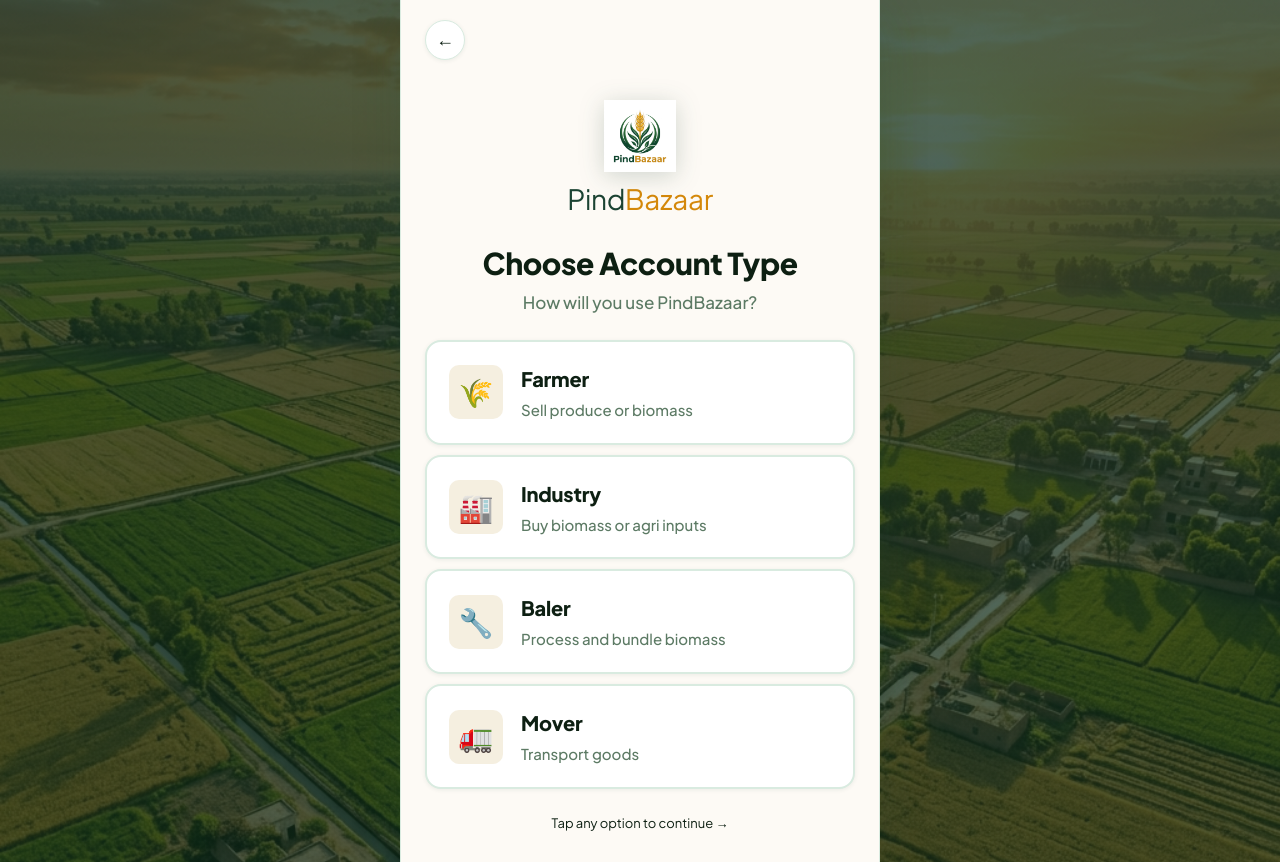
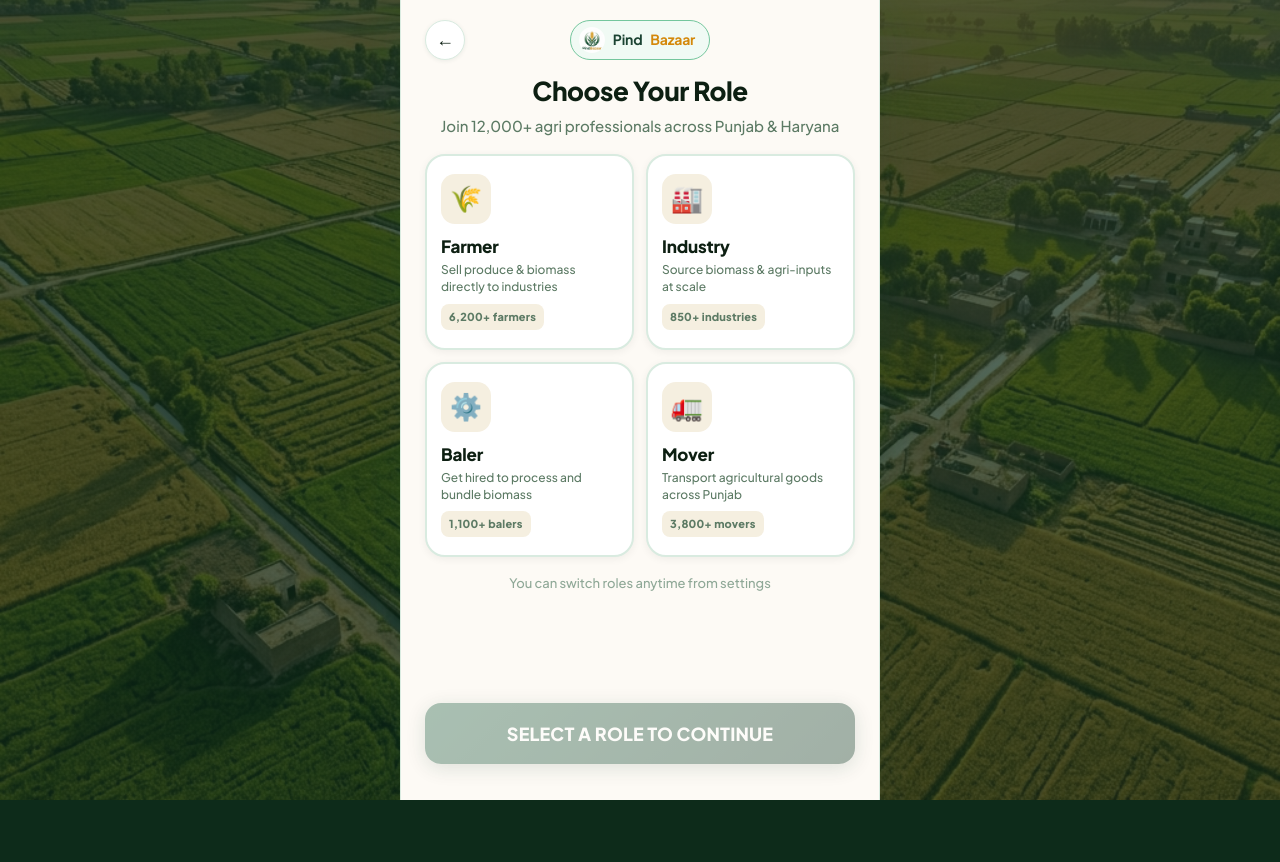
Before and after one commit to AryanOg0209/PindBazaar, a React (Vite) app in the folder frontend/: page /signup/type in a window 1280 px wide. After the commit the page ends 800 px from the top, so only its background shows below. Built offline with nearby package versions, Linux system fonts and the light colour scheme.

Commit message:
Redesign AccountTypePage with role cards and perks

```diff
--- a/frontend/src/pages/AccountTypePage.jsx
+++ b/frontend/src/pages/AccountTypePage.jsx
@@ -4,62 +4,188 @@
 const LOGO = '/logo.png';
 
 const ACCOUNT_TYPES = [
-  { key: 'farmer',   icon: '🌾', label: 'Farmer',   desc: 'Sell produce or biomass' },
-  { key: 'industry', icon: '🏭', label: 'Industry',  desc: 'Buy biomass or agri inputs' },
-  { key: 'baler',    icon: '🔧', label: 'Baler',     desc: 'Process and bundle biomass' },
-  { key: 'mover',    icon: '🚛', label: 'Mover',     desc: 'Transport goods' },
+  {
+    key: 'farmer',
+    emoji: '🌾',
+    label: 'Farmer',
+    desc: 'Sell produce & biomass directly to industries',
+    stats: '6,200+ farmers',
+    color: '#2D6A4F',
+    bgColor: '#D8F3DC',
+    perks: ['Best market prices', 'Direct buyer access', 'Free listings'],
+  },
+  {
+    key: 'industry',
+    emoji: '🏭',
+    label: 'Industry',
+    desc: 'Source biomass & agri-inputs at scale',
+    stats: '850+ industries',
+    color: '#1B5E9E',
+    bgColor: '#DBEAFE',
+    perks: ['Verified suppliers', 'Bulk orders', 'Quality assured'],
+  },
+  {
+    key: 'baler',
+    emoji: '⚙️',
+    label: 'Baler',
+    desc: 'Get hired to process and bundle biomass',
+    stats: '1,100+ balers',
+    color: '#92400E',
+    bgColor: '#FEF3C7',
+    perks: ['Job alerts nearby', 'Upfront payments', 'Season-round work'],
+  },
+  {
+    key: 'mover',
+    emoji: '🚛',
+    label: 'Mover',
+    desc: 'Transport agricultural goods across Punjab',
+    stats: '3,800+ movers',
+    color: '#7C3AED',
+    bgColor: '#EDE9FE',
+    perks: ['Route matching', 'Instant bookings', 'GPS tracking'],
+  },
 ];
 
 export default function AccountTypePage() {
   const navigate  = useNavigate();
   const [selected, setSelected] = useState(null);
 
-  // Tap a card → save role → immediately go to phone page
   const handleSelect = (key) => {
     setSelected(key);
     sessionStorage.setItem('pb_role', key);
-    // Small delay so user sees the selection highlight before navigating
-    setTimeout(() => navigate('/signup/phone'), 180);
+    setTimeout(() => navigate('/signup/phone'), 200);
   };
 
+  const selectedType = ACCOUNT_TYPES.find(t => t.key === selected);
+
   return (
-    <div className="page">
+    <div className="page" style={{ background: 'var(--cream)' }}>
+      {/* Header */}
       <div className="header-bar">
         <button className="back-btn" onClick={() => navigate('/auth')}>←</button>
+        <div style={{ flex: 1, display: 'flex', justifyContent: 'center' }}>
+          <div className="logo-chip">
+            <img src={LOGO} alt="PindBazaar" />
+            Pind<span style={{ color: 'var(--gold-600)' }}>Bazaar</span>
+          </div>
+        </div>
+        <div style={{ width: 40 }} />
       </div>
 
-      <div className="page-content">
-        <div className="logo-center">
-          <img src={LOGO} alt="PindBazaar" />
-          <div className="logo-name">Pind<span>Bazaar</span></div>
+      <div className="page-content" style={{ paddingTop: 8, gap: 16 }}>
+        {/* Title */}
+        <div style={{ textAlign: 'center' }}>
+          <h2 style={{ fontSize: 26, marginBottom: 6 }}>Choose Your Role</h2>
+          <p className="subtitle" style={{ fontSize: 15 }}>
+            Join 12,000+ agri professionals across Punjab &amp; Haryana
+          </p>
         </div>
 
-        <div style={{ textAlign: 'center' }}>
-          <h2>Choose Account Type</h2>
-          <p className="subtitle">How will you use PindBazaar?</p>
-        </div>
-
-        <div style={{ display: 'flex', flexDirection: 'column', gap: 10, marginTop: 4 }}>
+        {/* Role Grid */}
+        <div style={{ display: 'grid', gridTemplateColumns: '1fr 1fr', gap: 12 }}>
           {ACCOUNT_TYPES.map((type) => (
             <div
               key={type.key}
-              className={`option-card${selected === type.key ? ' selected' : ''}`}
               onClick={() => handleSelect(type.key)}
-              style={{ cursor: 'pointer' }}
+              style={{
+                background: selected === type.key ? type.bgColor : 'white',
+                border: `2.5px solid ${selected === type.key ? type.color : 'var(--border)'}`,
+                borderRadius: 20,
+                padding: '18px 14px',
+                cursor: 'pointer',
+                transition: 'all .2s cubic-bezier(.4,0,.2,1)',
+                boxShadow: selected === type.key
+                  ? `0 0 0 4px ${type.bgColor}, 0 8px 24px rgba(0,0,0,.1)`
+                  : '0 2px 8px rgba(0,0,0,.06)',
+                transform: selected === type.key ? 'translateY(-3px) scale(1.02)' : 'none',
+                display: 'flex',
+                flexDirection: 'column',
+                gap: 8,
+                position: 'relative',
+                overflow: 'hidden',
+              }}
             >
-              <div className="card-icon">{type.icon}</div>
-              <div className="card-text">
-                <h3>{type.label}</h3>
-                <p>{type.desc}</p>
+              {/* Selection check */}
+              {selected === type.key && (
+                <div style={{
+                  position: 'absolute', top: 10, right: 10,
+                  width: 22, height: 22, borderRadius: '50%',
+                  background: type.color, color: 'white',
+                  display: 'flex', alignItems: 'center', justifyContent: 'center',
+                  fontSize: 11, fontWeight: 900,
+                }}>✓</div>
+              )}
+
+              {/* Icon */}
+              <div style={{
+                width: 50, height: 50, borderRadius: 14,
+                background: selected === type.key ? `${type.color}22` : 'var(--sand)',
+                display: 'flex', alignItems: 'center', justifyContent: 'center',
+                fontSize: 26, transition: 'all .2s',
+              }}>
+                {type.emoji}
               </div>
-              <div className="check">✓</div>
+
+              {/* Role name */}
+              <div>
+                <div style={{ fontSize: 17, fontWeight: 800, color: 'var(--text-1)', letterSpacing: '-.2px' }}>
+                  {type.label}
+                </div>
+                <div style={{ fontSize: 12, color: 'var(--text-3)', marginTop: 2, fontWeight: 500, lineHeight: 1.4 }}>
+                  {type.desc}
+                </div>
+              </div>
+
+              {/* Stats badge */}
+              <div style={{
+                display: 'inline-flex', alignItems: 'center',
+                background: selected === type.key ? `${type.color}18` : 'var(--sand)',
+                color: selected === type.key ? type.color : 'var(--text-3)',
+                fontSize: 11, fontWeight: 800, padding: '4px 8px',
+                borderRadius: 8, letterSpacing: '.2px',
+                width: 'fit-content',
+              }}>
+                {type.stats}
+              </div>
             </div>
           ))}
         </div>
 
-        <p style={{ textAlign: 'center', fontSize: 13, color: 'var(--text-muted)', marginTop: 4 }}>
-          Tap any option to continue →
+        {/* Perks for selected */}
+        {selectedType && (
+          <div style={{
+            background: `${selectedType.color}10`,
+            border: `1.5px solid ${selectedType.color}40`,
+            borderRadius: 16, padding: '14px 18px',
+            display: 'flex', flexDirection: 'column', gap: 6,
+          }}>
+            <div style={{ fontSize: 12, fontWeight: 800, color: selectedType.color, textTransform: 'uppercase', letterSpacing: '.8px' }}>
+              As a {selectedType.label} you get
+            </div>
+            {selectedType.perks.map(p => (
+              <div key={p} style={{ display: 'flex', alignItems: 'center', gap: 8, fontSize: 14, color: 'var(--text-2)', fontWeight: 600 }}>
+                <span style={{ color: selectedType.color, fontSize: 12 }}>✦</span> {p}
+              </div>
+            ))}
+          </div>
+        )}
+
+        <p style={{ textAlign: 'center', fontSize: 13, color: 'var(--text-4)', fontWeight: 500 }}>
+          You can switch roles anytime from settings
         </p>
+      </div>
+
+      <div className="page-footer">
+        <button
+          className="btn-primary"
+          onClick={() => selected && navigate('/signup/phone')}
+          disabled={!selected}
+          style={selected && selectedType ? {
+            background: `linear-gradient(135deg, ${selectedType.color}, ${selectedType.color}cc)`,
+          } : {}}
+        >
+          {selected ? `Continue as ${selectedType?.label} →` : 'Select a role to continue'}
+        </button>
       </div>
     </div>
   );
```
